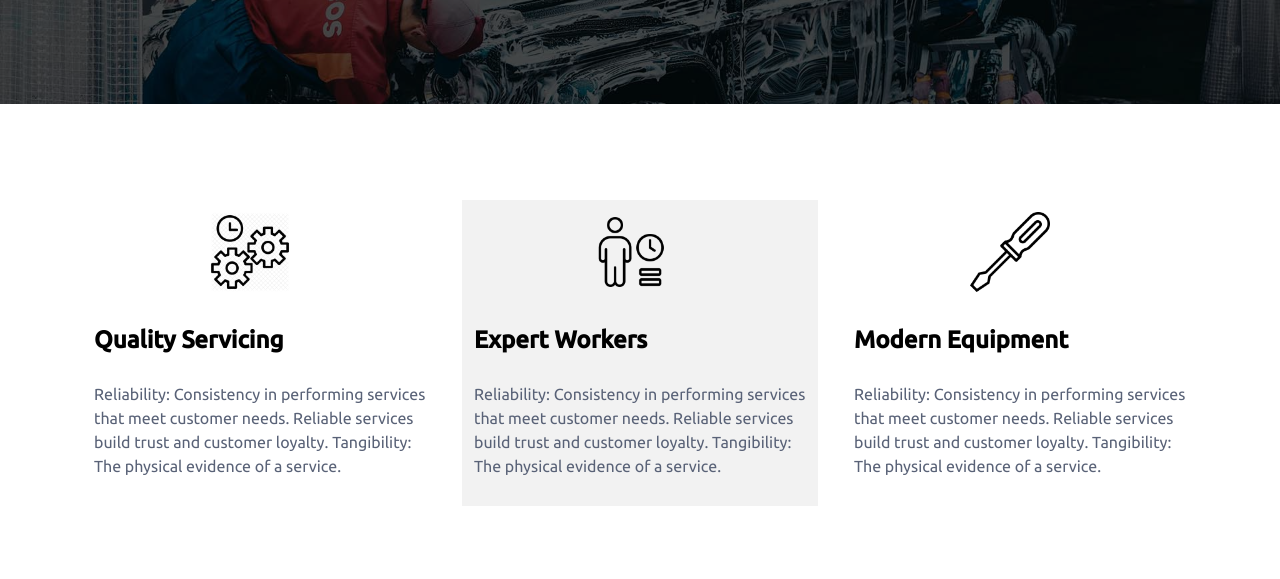
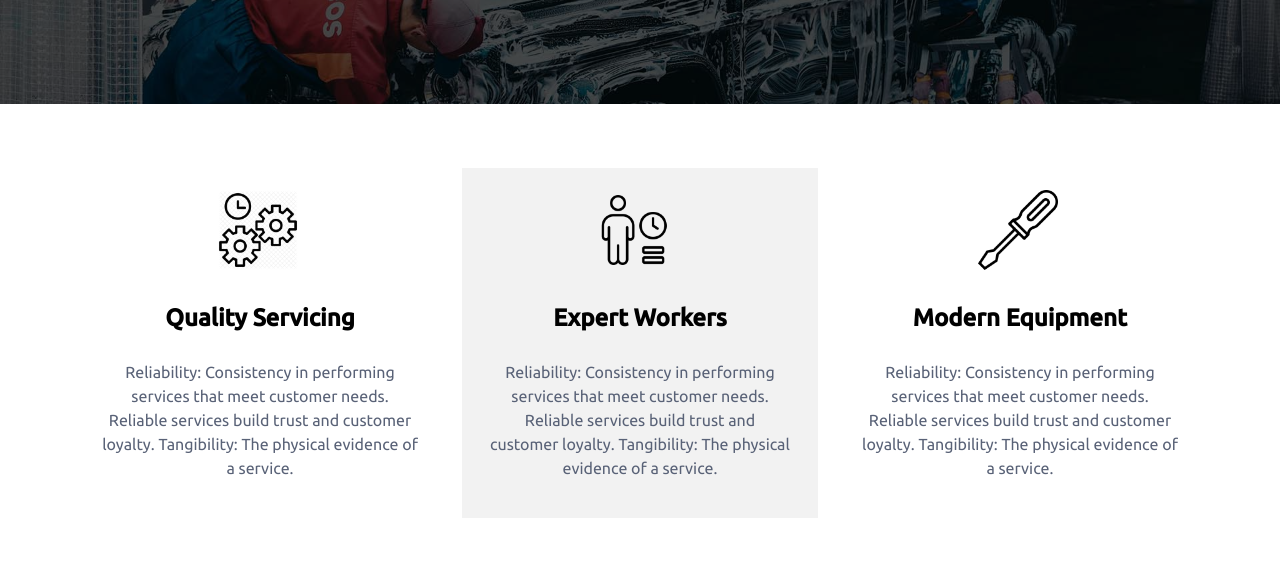
Before and after one commit to QuadCodeCrafters/SaliyaAutoCareWeb-proposed-, a plain HTML site: page index.html in a window 1280 px wide. Shown: the part 524-1103 px from the top of the page. Drawn offline with nearby package versions, Linux system fonts and the light colour scheme.

Commit message:
Adjested the padding

```diff
--- a/index.html
+++ b/index.html
@@ -151,15 +151,15 @@
 
 
     <!-- Service Start -->
-    <div class="container-xxl py-5">
+    <div class="container-xxl py-3">
         <div class="container">
             <div class="row g-4">
                 <div class="col-lg-4 col-md-6 wow fadeInUp" data-wow-delay="0.1s">
                     <!-- <div class="card" style="background: #ffffff;"> animated hover-->
-                    <div style="background: #ffffff; padding: 12px;">
-                        <div class="card-details">
+                    <div style="background: #ffffff; padding: 20px; height: 350px;">
+                        <div class="card-details" style="text-align: center;">
                             <div style="height: 70px; width: 312.400px; display: flex; justify-content: center;">
-                                <img src="img/Services.png" height="80px" width="80px">
+                                <img src="img/Services.png" alt="services" height="80px" width="80px">
                             </div><br>
                             <p class="text-title">Quality Servicing</p>
                             <p class="text-body">
@@ -171,13 +171,13 @@
 
                 </div>
                 <div class="col-lg-4 col-md-6 wow fadeInUp" data-wow-delay="0.3s">
-                    <div style="background: #f2f2f2; padding: 12px;">
-                        <div class="card-details">
+                    <div style="background: #f2f2f2; padding: 15px; height: 350px;">
+                        <div class="card-details" style="text-align: center;">
                             <div style="height: 70px; width: 312.400px; display: flex; justify-content: center;">
                                 <img src="img/expertWokers.png" height="80px" width="80px">
                             </div><br>
                             <p class="text-title">Expert Workers</p>
-                            <p class="text-body">
+                            <p class="text-body" style="padding-left: 12px; padding-right: 12px;">
                                 Reliability: Consistency in performing services that meet customer needs. Reliable services build trust and customer loyalty. Tangibility: The physical evidence of a service.
                             </p>
                         </div>
@@ -185,8 +185,8 @@
                     </div>
                 </div>
                 <div class="col-lg-4 col-md-6 wow fadeInUp" data-wow-delay="0.5s">
-                    <div style="background: #ffffff; padding: 12px;">
-                        <div class="card-details">
+                    <div style="background: #ffffff; padding: 20px; height: 350px;">
+                        <div class="card-details" style="text-align: center;">
                             <div style="height: 70px; width: 312.400px; display: flex; justify-content: center;">
                                 <img src="img/screw-driver.png" height="80px" width="80px">
                             </div><br>
```
